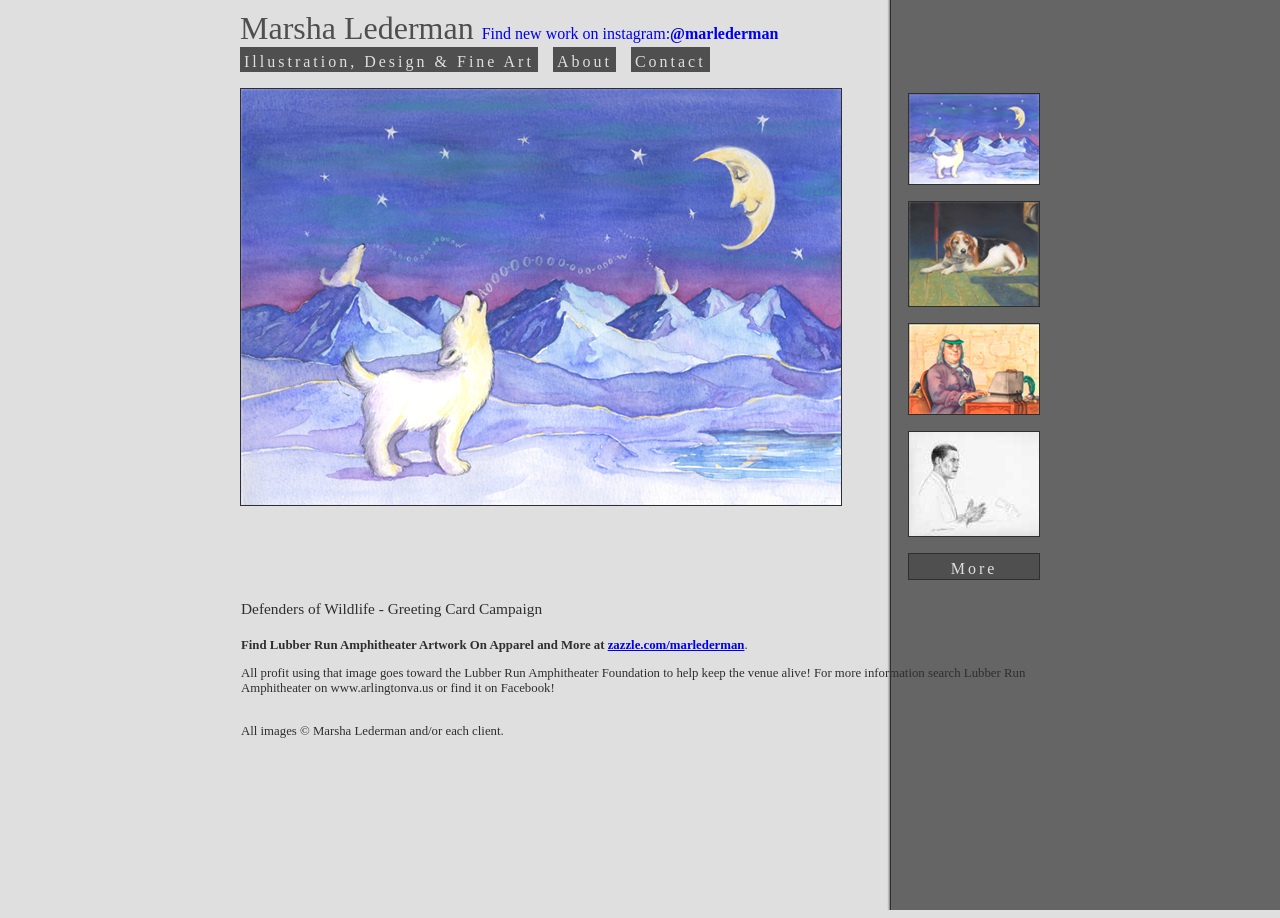
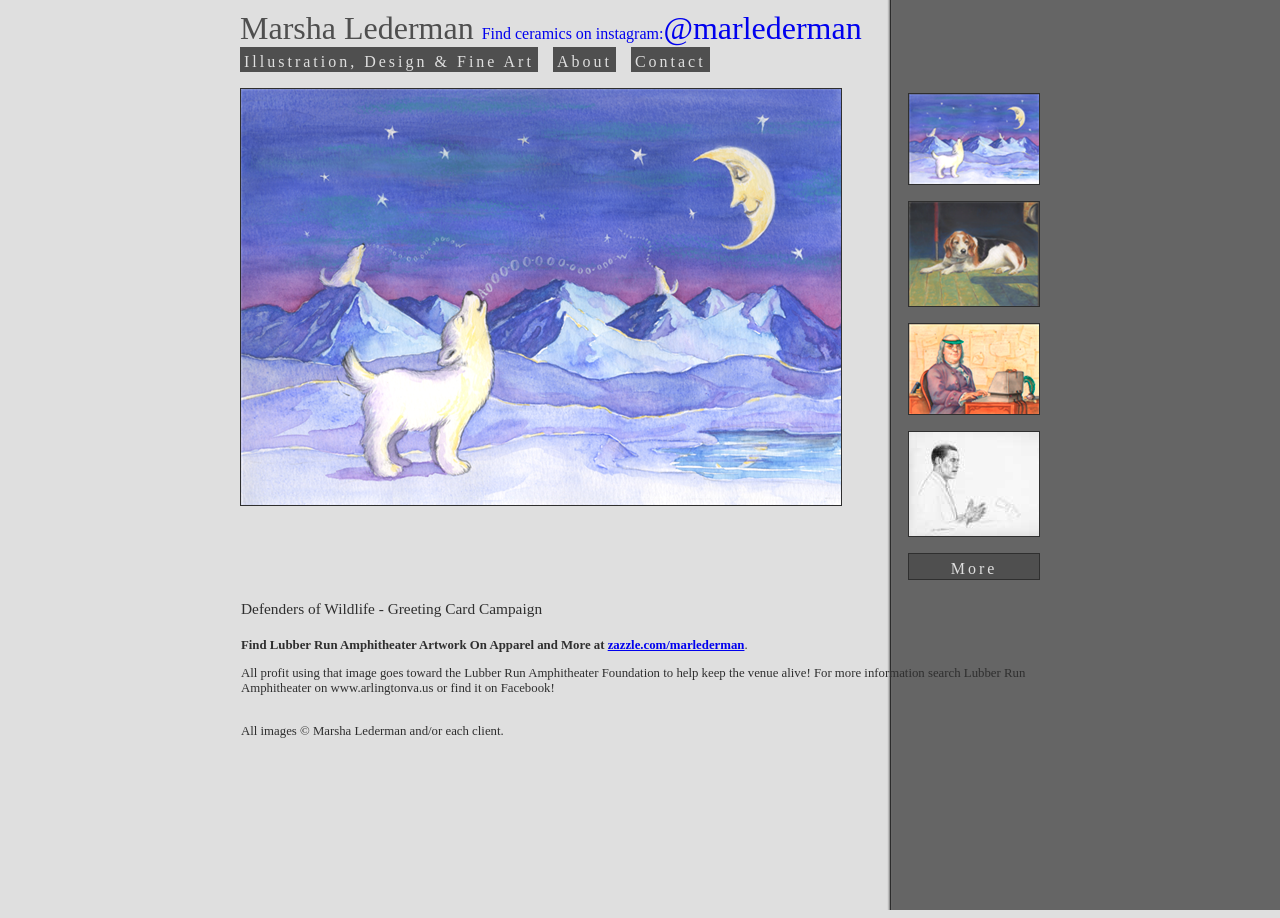
Before and after one commit to zischwartz/momsite, a website: page index.html in a window 1280 px wide. Drawn offline with Linux system fonts and the light colour scheme.

Commit message:
changed stuff

```diff
--- a/index.html
+++ b/index.html
@@ -45,7 +45,7 @@ border: 1px #2F2F2F solid;
 <div id="wrap">
 	<div>
 		<span class="name">Marsha Lederman </span>
-		<a id="ig_link" href="http://instagram.com/marlederman">Find new work on instagram:<strong>@marlederman</strong></a>
+		<a id="ig_link" href="http://instagram.com/marlederman">Find ceramics on instagram:<strong>@marlederman</strong></a>
 	</div>
 <a href="http://marshalederman.com" class="button description"> Illustration, Design &amp; Fine Art</a> <a href="about.html" class="button about"> About</a> <a href="contact.html" class="button contact"> Contact</a>
 <br/>
--- a/style.css
+++ b/style.css
@@ -36,6 +36,10 @@ a img {
 
 a#ig_link {
   text-decoration: none;
+}
+a#ig_link strong {
+  font-size: 200%;
+  font-weight: normal;
 }
 a#ig_link span {
   /* text-decoration: underline; */
```
Also changed, not shown: about.html (+4 -1 lines), contact.html (+0 -1 lines).
